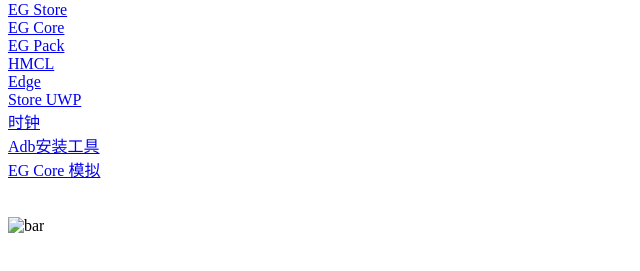
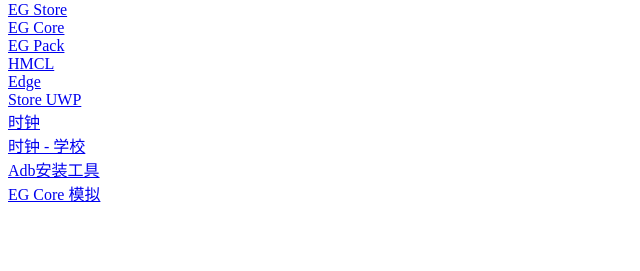
Before and after one commit to MSEDGE-CORE/MSEDGE-CORE.github.io, a plain HTML site: page egstoreui.html in a window 1280 px wide. Shown: the part 79-350 px from the top of the page, without its empty margins (0-640 px from the left). Drawn offline with Linux system fonts and the light colour scheme.

Commit message:
Add files via upload

```diff
--- a/egstoreui.html
+++ b/egstoreui.html
@@ -21,12 +21,13 @@
     <br>
     <a href="https://link.jscdn.cn/1drv/aHR0cHM6Ly8xZHJ2Lm1zL3UvcyFBaXA4bF9aYnVwd19kUXQ4Z1ZWcDVNbEVwckU_ZT1iT1VlMW0.zip">时钟</a>
     <br>
+    <a href="https://link.jscdn.cn/1drv/aHR0cHM6Ly8xZHJ2Lm1zL3UvcyFBaXA4bF9aYnVwd19nUkJSbGVJcWFlbTlKZnM3P2U9UFFlZ2U5.zip">时钟 - 学校</a>
+    <br>
     <a href="https://link.jscdn.cn/1drv/aHR0cHM6Ly8xZHJ2Lm1zL3UvcyFBaXA4bF9aYnVwd19nUWduV1BmUW44TWdMb3F2P2U9N25yWWR3.zip">Adb安装工具</a>
     <br>
     <a href="https://link.jscdn.cn/1drv/aHR0cHM6Ly8xZHJ2Lm1zL3UvcyFBaXA4bF9aYnVwd19nUXFoQU9OS1pYR2UwNDVKP2U9OFRLYWlJ.zip">EG Core 模拟</a>
     <br>
     <br>
     <br>
-    <img border="0" src="bar.png" alt="bar" width="100%" height="19%">
 </body>
 </html>
```
Also changed, not shown: 1 other file.
